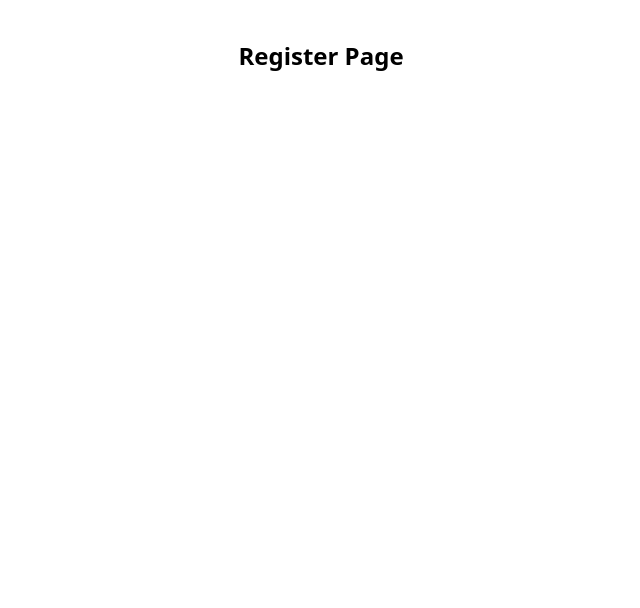
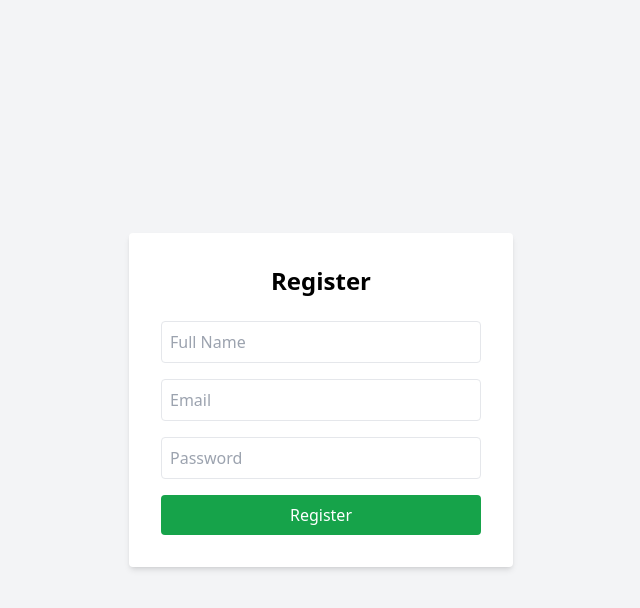
Before and after one commit to niRmana11/CollabNote, a React (Vite) app in the folder frontend/: page /register in a window 1280 px wide. Shown: the top 608 px of the page, without its empty margins (319-959 px from the left). Built offline with nearby package versions, Linux system fonts and the light colour scheme; the HTML template or start-up script is replaced by a standard one.

Commit message:
implement login and register pages

```diff
--- a/frontend/src/pages/Login.jsx
+++ b/frontend/src/pages/Login.jsx
@@ -1,5 +1,63 @@
+import { useState, useCallback, useContext } from "react";
+import axiosClient from "../api/axiosClient";
+import { AuthContext } from "../context/AuthContext";
+import { useNavigate } from "react-router-dom";
+
 function Login() {
-  return <h1 className="text-2xl font-bold text-center mt-10">Login Page</h1>;
+  const [email, setEmail] = useState("");
+  const [password, setPassword] = useState("");
+  const [error, setError] = useState("");
+  const { login } = useContext(AuthContext);
+  const navigate = useNavigate();
+
+  const handleSubmit = async (e) => {
+    e.preventDefault();
+    setError("");
+    try {
+      // call backend login api
+      const res = await axiosClient.post("/auth/login", { email, password });
+
+      login(res.data.user, res.data.token);
+
+      navigate("/");
+    } catch (err) {
+      setError(err.response?.data?.message || "Login Failed");
+    }
+  };
+
+  return (
+    <div className="flex items-center justify-center h-screen bg-gray-100">
+      <form
+        className="bg-white p-8 rounded shadow-md w-96"
+        onSubmit={handleSubmit}
+      >
+        <h1 className="text-2xl font-bold mb-6 text-center">Login</h1>
+        {error && <p className="text-red-500 mb-4">{error}</p>}
+        <input
+          type="email"
+          placeholder="Email"
+          value={email}
+          onChange={(e) => setEmail(e.target.value)}
+          className="w-full p-2 mb-4 border rounded"
+          required
+        />
+        <input
+          type="password"
+          placeholder="Password"
+          value={password}
+          onChange={(e) => setPassword(e.target.value)}
+          className="w-full p-2 mb-4 border rounded"
+          required
+        />
+        <button
+          type="submit"
+          className="w-full bg-blue-600 text-white p-2 rounded hover:bg-blue-700"
+        >
+          Login
+        </button>
+      </form>
+    </div>
+  );
 }
 
 export default Login;
--- a/frontend/src/pages/Register.jsx
+++ b/frontend/src/pages/Register.jsx
@@ -1,6 +1,67 @@
+import { useState } from "react";
+import axiosClient from "../api/axiosClient";
+import { useNavigate } from "react-router-dom";
+
 function Register() {
+  const [name, setName] = useState("");
+  const [email, setEmail] = useState("");
+  const [password, setPassword] = useState("");
+  const [error, setError] = useState("");
+  const navigate = useNavigate();
+
+  const handleSubmit = async (e) => {
+    e.preventDefault();
+    setError("");
+    try {
+      // call backend register api
+      await axiosClient.post("/auth/register", { name, email, password });
+
+      navigate("/login");
+    } catch (err) {
+      setError(err.response?.data?.message || "Registration failed");
+    }
+  };
+
   return (
-    <h1 className="text-2xl font-bold text-center mt-10">Register Page</h1>
+    <div className="flex items-center justify-center h-screen bg-gray-100">
+      <form
+        className="bg-white p-8 rounded shadow-md w-96"
+        onSubmit={handleSubmit}
+      >
+        <h1 className="text-2xl font-bold mb-6 text-center">Register</h1>
+        {error && <p className="text-red-500 mb-4">{error}</p>}
+        <input
+          type="text"
+          placeholder="Full Name"
+          value={name}
+          onChange={(e) => setName(e.target.value)}
+          className="w-full p-2 mb-4 border rounded"
+          required
+        />
+        <input
+          type="email"
+          placeholder="Email"
+          value={email}
+          onChange={(e) => setEmail(e.target.value)}
+          className="w-full p-2 mb-4 border rounded"
+          required
+        />
+        <input
+          type="password"
+          placeholder="Password"
+          value={password}
+          onChange={(e) => setPassword(e.target.value)}
+          className="w-full p-2 mb-4 border rounded"
+          required
+        />
+        <button
+          type="submit"
+          className="w-full bg-green-600 text-white p-2 rounded hover:bg-green-700"
+        >
+          Register
+        </button>
+      </form>
+    </div>
   );
 }
 
```
